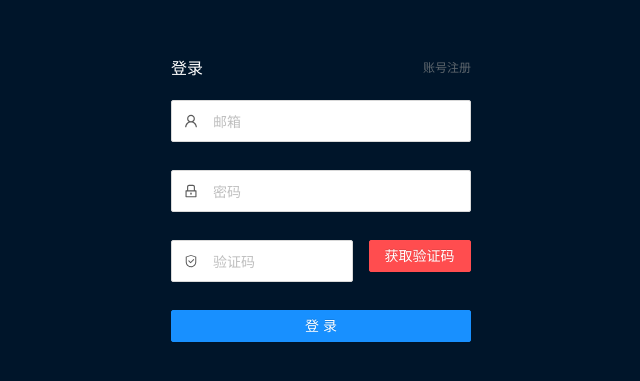
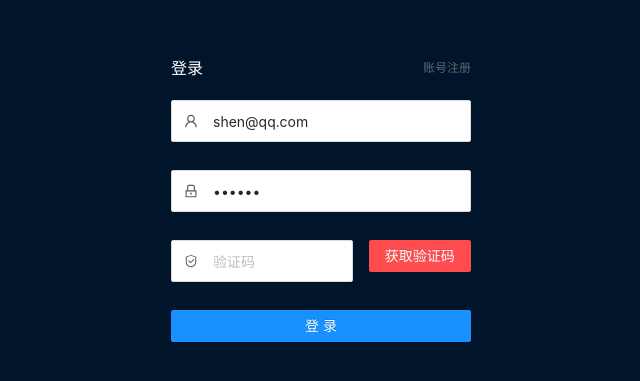
Before and after one commit to MrEnvision/react-admin, a React (Create React App) app: page /#/ in a window 1280 px wide. Shown: the part 195-576 px from the top of the page, without its empty margins (319-959 px from the left). Built offline with nearby package versions, Linux system fonts and the light colour scheme.

Commit message:
第8-10课时：获取验证码组件

```diff
--- /dev/null
+++ b/src/components/login/CodeButton.js
@@ -0,0 +1,104 @@
+import React, { Component } from 'react';
+import { Button, message } from 'antd';
+import { GetCode } from '../../api/account';
+
+let timer;
+
+class CodeButton extends Component {
+  constructor(props) {
+    super(props);
+    this.state = {
+      username: props.username,
+      module: props.module,
+      button_text: '获取验证码',
+      button_loading: false,
+    };
+  }
+
+  // 更新props的时候同步更新username
+  static getDerivedStateFromProps(nextProps) {
+    return { username: nextProps.username };
+  }
+
+  // 组件销毁生命周期
+  componentWillUnmount() {
+    clearInterval(timer);
+  }
+
+  // 获取验证码
+  getCode = () => {
+    if (!this.state.username) {
+      message.warning('请先输入邮箱！');
+      return false;
+    }
+    const requestData = {
+      username: this.state.username,
+      module: this.state.module,
+    };
+
+    this.setState({
+      button_text: '发送中',
+      button_loading: true,
+    });
+
+    GetCode(requestData)
+      .then((response) => {
+        const data = response.data;
+        if (data.resCode !== 0) {
+          message.warning(response.data.message);
+          this.setState({
+            button_loading: false,
+            button_text: '获取验证码',
+          });
+          return false;
+        }
+        message.success(response.data.message);
+        this.countDown();
+      })
+      .catch((error) => {
+        this.setState({
+          button_loading: false,
+          button_text: '重新获取',
+        });
+        console.log(error);
+      });
+  };
+
+  // 执行倒计时
+  countDown = () => {
+    let count = 5;
+    this.setState({
+      button_text: `${count}s`,
+    });
+    timer = setInterval(() => {
+      count -= 1;
+      if (count > 0) {
+        this.setState({
+          button_text: `${count}s`,
+        });
+      } else {
+        this.setState({
+          button_loading: false,
+          button_text: '重新获取',
+        });
+        clearInterval(timer);
+      }
+    }, 1000);
+  };
+
+  render() {
+    const { button_text, button_loading } = this.state;
+    return (
+      <Button
+        type="danger"
+        className="code-button"
+        loading={button_loading}
+        onClick={this.getCode}
+      >
+        {button_text}
+      </Button>
+    );
+  }
+}
+
+export default CodeButton;
--- a/src/styles/views/login.scss
+++ b/src/styles/views/login.scss
@@ -32,3 +32,7 @@
     }
   }
 }
+
+.code-button {
+  width: 100%;
+}
--- a/src/views/login/LoginForm.js
+++ b/src/views/login/LoginForm.js
@@ -1,16 +1,39 @@
 import React, { Component } from 'react';
 import { Button, Col, Form, Input, Row } from 'antd';
 import { UserOutlined, LockOutlined, SafetyOutlined } from '@ant-design/icons';
+import CodeButton from '../../components/login/CodeButton';
 import { Login } from '../../api/account';
 
 class LoginForm extends Component {
   constructor(props) {
     super(props);
-    this.state = {};
+    this.state = {
+      username: 'shen@qq.com',
+      password: '1234sw',
+      code: '',
+    };
   }
 
+  // 跳转至注册
   toggleForm = () => {
     this.props.switchForm('register');
+  };
+
+  // 输入绑定
+  inputChangeUsername = (e) => {
+    this.setState({
+      username: e.target.value,
+    });
+  };
+  inputChangePassword = (e) => {
+    this.setState({
+      password: e.target.value,
+    });
+  };
+  inputChangeCode = (e) => {
+    this.setState({
+      code: e.target.value,
+    });
   };
 
   // 提交表单
@@ -25,6 +48,7 @@ class LoginForm extends Component {
   };
 
   render() {
+    const { username } = this.state;
     return (
       <div className="form">
         <div className="form__header">
@@ -45,7 +69,12 @@ class LoginForm extends Component {
               { type: 'email', message: '邮箱格式不正确！' },
             ]}
           >
-            <Input prefix={<UserOutlined />} placeholder="邮箱" />
+            <Input
+              prefix={<UserOutlined />}
+              placeholder="邮箱"
+              onChange={this.inputChangeUsername}
+              defaultValue={username}
+            />
           </Form.Item>
           <Form.Item
             name="password"
@@ -61,6 +90,8 @@ class LoginForm extends Component {
               prefix={<LockOutlined />}
               type="password"
               placeholder="密码"
+              onChange={this.inputChangePassword}
+              defaultValue={this.state.password}
             />
           </Form.Item>
           <Form.Item
@@ -72,12 +103,14 @@ class LoginForm extends Component {
           >
             <Row gutter={16}>
               <Col span={15}>
-                <Input prefix={<SafetyOutlined />} placeholder="验证码" />
+                <Input
+                  prefix={<SafetyOutlined />}
+                  placeholder="验证码"
+                  onChange={this.inputChangeCode}
+                />
               </Col>
               <Col span={9}>
-                <Button type="danger" className="login-form-button">
-                  获取验证码
-                </Button>
+                <CodeButton username={username} module="login" />
               </Col>
             </Row>
           </Form.Item>
--- a/src/views/login/RegisterForm.js
+++ b/src/views/login/RegisterForm.js
@@ -1,15 +1,38 @@
 import React, { Component } from 'react';
 import { Button, Col, Form, Input, Row } from 'antd';
 import { UserOutlined, LockOutlined, SafetyOutlined } from '@ant-design/icons';
+import CodeButton from '../../components/login/CodeButton';
 
 class RegisterForm extends Component {
   constructor(props) {
     super(props);
-    this.state = {};
+    this.state = {
+      username: '',
+      password: '',
+      code: '',
+    };
   }
 
+  // 跳转至登录
   toggleForm = () => {
     this.props.switchForm('login');
+  };
+
+  // 输入绑定
+  inputChangeUsername = (e) => {
+    this.setState({
+      username: e.target.value,
+    });
+  };
+  inputChangePassword = (e) => {
+    this.setState({
+      password: e.target.value,
+    });
+  };
+  inputChangeCode = (e) => {
+    this.setState({
+      code: e.target.value,
+    });
   };
 
   // 提交表单
@@ -18,6 +41,7 @@ class RegisterForm extends Component {
   };
 
   render() {
+    const { username } = this.state;
     return (
       <div className={'form'}>
         <div className={'form__header'}>
@@ -38,7 +62,11 @@ class RegisterForm extends Component {
               { type: 'email', message: '邮箱格式不正确' },
             ]}
           >
-            <Input prefix={<UserOutlined />} placeholder="邮箱" />
+            <Input
+              prefix={<UserOutlined />}
+              placeholder="邮箱"
+              onChange={this.inputChangeUsername}
+            />
           </Form.Item>
           <Form.Item
             name="password"
@@ -67,6 +95,7 @@ class RegisterForm extends Component {
               prefix={<LockOutlined />}
               type="password"
               placeholder="密码"
+              onChange={this.inputChangePassword}
             />
           </Form.Item>
           <Form.Item
@@ -86,6 +115,7 @@ class RegisterForm extends Component {
               prefix={<LockOutlined />}
               type="password"
               placeholder="再次输入密码"
+              onChange={this.inputChangePassword}
             />
           </Form.Item>
           <Form.Item
@@ -97,12 +127,14 @@ class RegisterForm extends Component {
           >
             <Row gutter={16}>
               <Col span={15}>
-                <Input prefix={<SafetyOutlined />} placeholder="验证码" />
+                <Input
+                  prefix={<SafetyOutlined />}
+                  placeholder="验证码"
+                  onChange={this.inputChangeCode}
+                />
               </Col>
               <Col span={9}>
-                <Button type="danger" className="login-form-button">
-                  获取验证码
-                </Button>
+                <CodeButton username={username} module="register" />
               </Col>
             </Row>
           </Form.Item>
```
Also changed, not shown: 1 other file (tests, documents, lock files or other folders).
